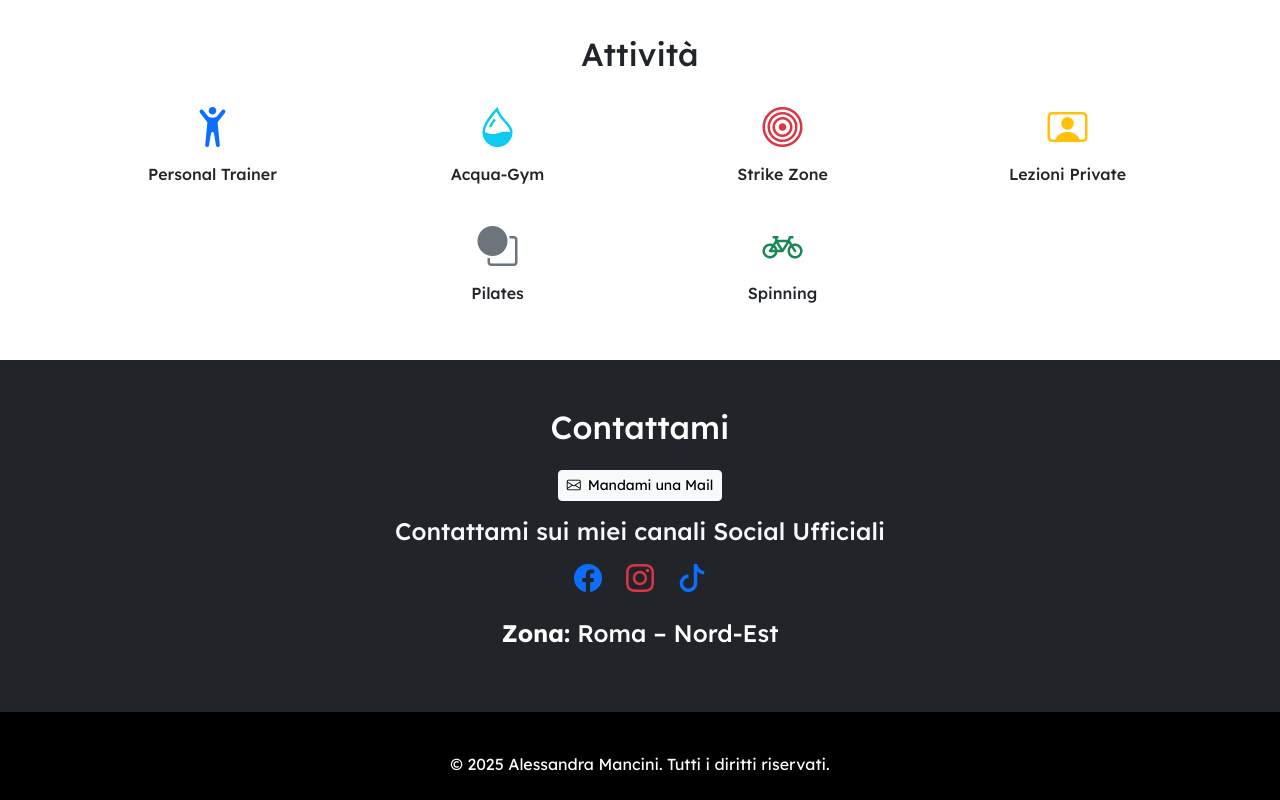
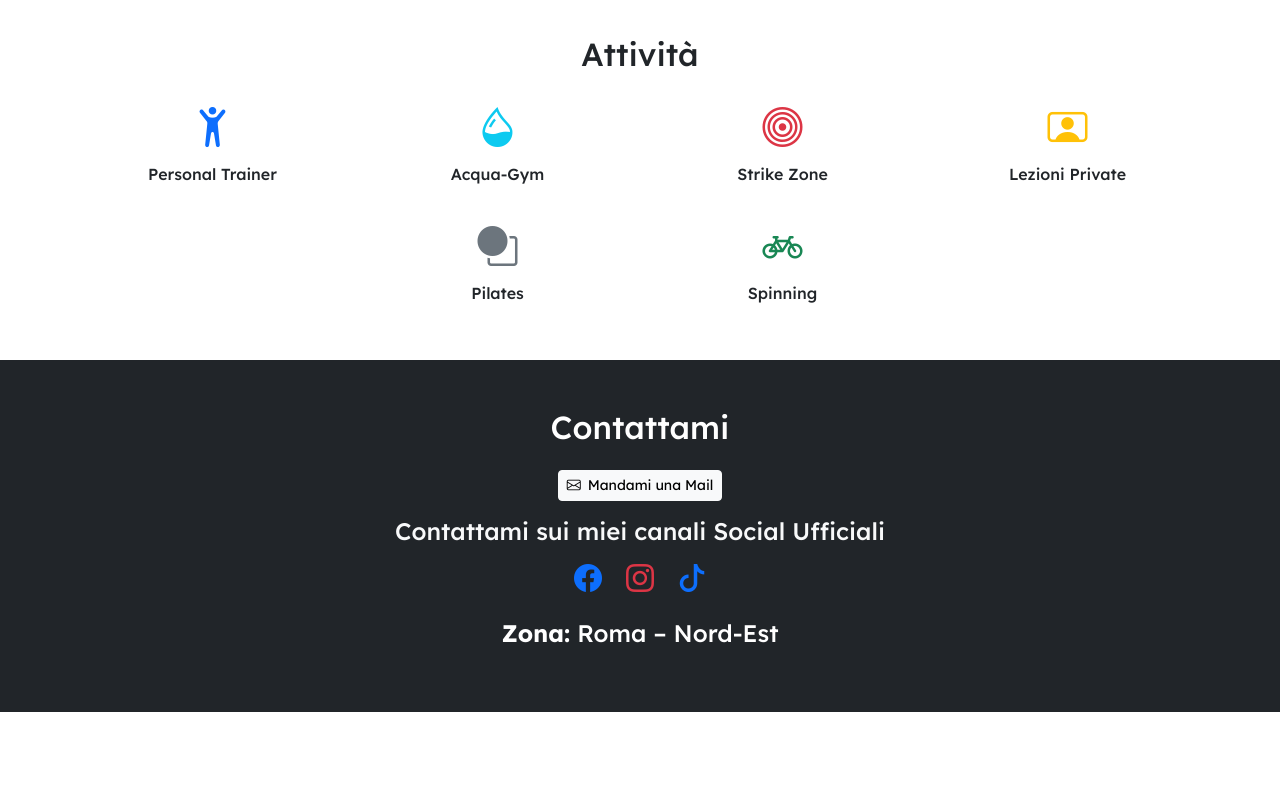
Before and after one commit to Alessandrafit75/Alessandrafit75, a plain HTML site: page index.html in a window 1280 px wide. Shown: the part 1376-2176 px from the top of the page. After the commit the page ends 2088 px from the top, so only its background shows below. Drawn offline with nearby package versions, Linux system fonts and the light colour scheme.

Commit message:
Update index.html

```diff
--- a/index.html
+++ b/index.html
@@ -193,12 +193,6 @@
   </div>
 </section>
 
-<!-- FOOTER -->
-<footer class="bg-black text-white text-center py-4">
-
-  <p class="mt-3 mb-0">© 2025 Alessandra Mancini. Tutti i diritti riservati.</p>
-</footer>
-
 <script src="https://cdn.jsdelivr.net/npm/bootstrap@5.3.3/dist/js/bootstrap.bundle.min.js"></script>
 <script>
   const observer = new IntersectionObserver((entries) => {
```
